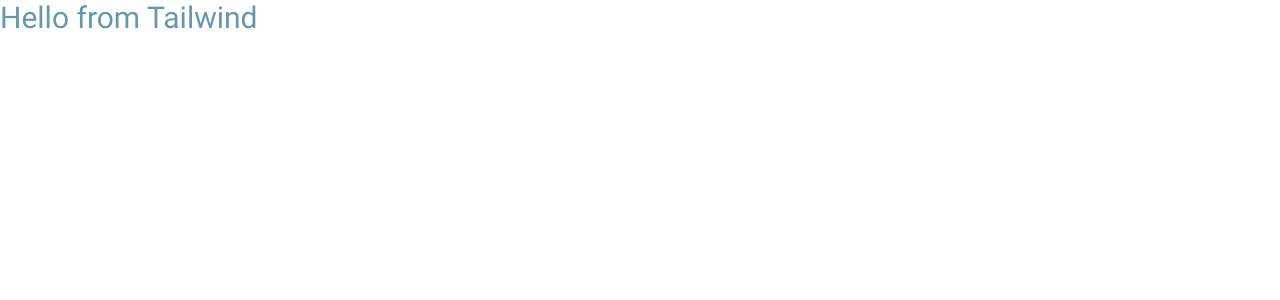
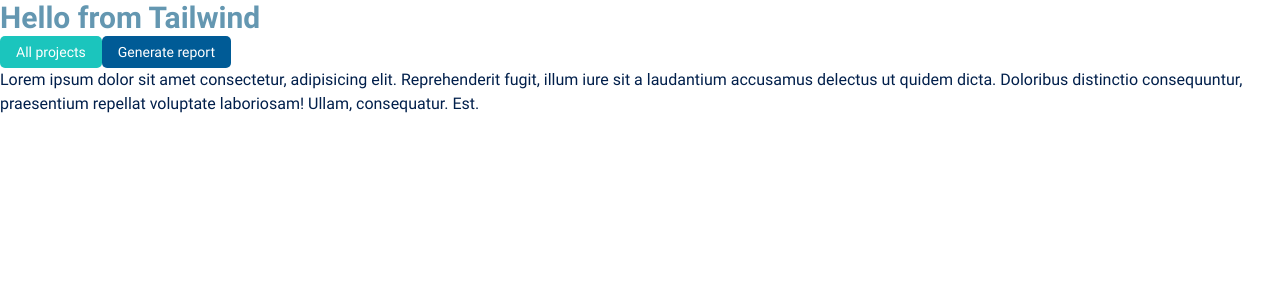
Before and after one commit to as-phantom/Mvp-Match-Assignment, a Next.js app: page / in a window 1280 px wide. Shown: the top 300 px of the page. Built offline with nearby package versions, Linux system fonts and the light colour scheme.

Commit message:
extracted common classes and styles to be reused across the project

```diff
--- a/pages/index.tsx
+++ b/pages/index.tsx
@@ -3,7 +3,20 @@
 const Home: NextPage = () => {
   return (
     <div>
-      <div className="text-3xl text-mvp-blue-200">Hello from Tailwind</div>
+      <h3 className="text-mvp-blue-200 text-3xl">Hello from Tailwind</h3>
+
+      <button type="button" className="btn btn-0">
+        All projects
+      </button>
+
+      <button type="button" className="btn btn-1">
+        Generate report
+      </button>
+
+      <p>
+        Lorem ipsum dolor sit amet consectetur, adipisicing elit. Reprehenderit fugit, illum iure sit a laudantium accusamus delectus ut
+        quidem dicta. Doloribus distinctio consequuntur, praesentium repellat voluptate laboriosam! Ullam, consequatur. Est.
+      </p>
     </div>
   );
 };
--- a/styles/tailwind.css
+++ b/styles/tailwind.css
@@ -4,6 +4,37 @@
 
 @layer base {
   html {
-    @apply font-roboto;
+    @apply font-roboto text-mvp-blue-400;
+  }
+
+  h1,
+  h2,
+  h3,
+  h4 {
+    @apply font-semibold;
   }
 }
+
+@layer components {
+  .btn {
+    @apply rounded-0 py-2 px-4 text-sm leading-4;
+  }
+
+  .btn-0 {
+    @apply bg-mvp-green-50 text-white;
+  }
+
+  .btn-1 {
+    @apply bg-mvp-blue-300 text-white;
+  }
+}
+
+@layer utilities {
+  .rounded-0 {
+    @apply rounded-[5px];
+  }
+
+  .rounded-1 {
+    @apply rounded-[10px];
+  }
+}
```
